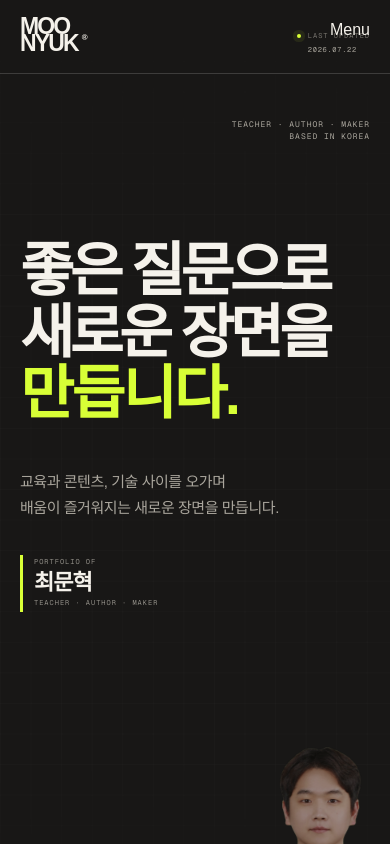
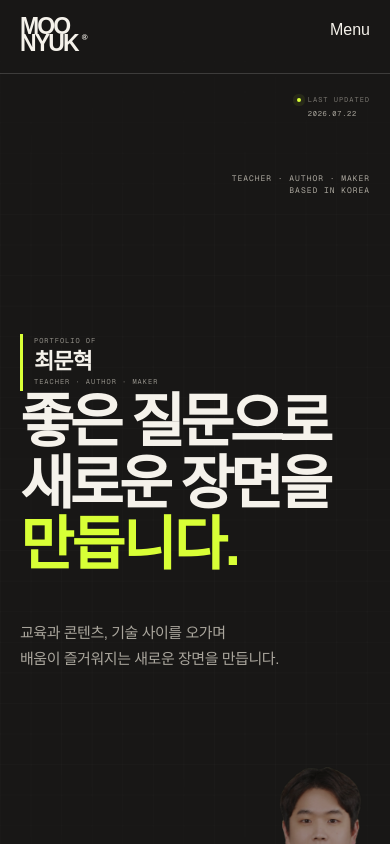
Before and after one commit to treism1234/moonyuk-portfolio, a Next.js app: page / in a window 390 px wide. Shown: the top 844 px of the page. Built offline with nearby package versions, Linux system fonts and the light colour scheme.

Commit message:
Stabilize mobile hero across screen widths

```diff
--- a/app/globals.css
+++ b/app/globals.css
@@ -159,14 +159,14 @@ button { font:inherit; }
 
 /* Collision-free mobile hero: metadata, statement, and portrait occupy separate bands. */
 @media(max-width:760px){
-  .hero{display:block;min-height:940px;padding:240px 20px 60px}
-  .updated-stamp{top:32px;right:20px;font-size:7px;gap:7px}
-  .eyebrow{top:118px;right:20px;text-align:right;font-size:8px;line-height:1.55}
-  .hero-title{position:relative;z-index:3;max-width:100%;font-size:15vw;line-height:1}
+  .hero{display:block;min-height:960px;padding:280px 20px 60px}
+  .updated-stamp{top:96px;right:20px;font-size:7px;gap:7px}
+  .eyebrow{top:172px;right:20px;text-align:right;font-size:8px;line-height:1.55}
+  .hero-title{position:relative;z-index:3;max-width:100%;font-size:clamp(48px,15vw,68px);line-height:1}
   .hero-copy{position:relative;z-index:4;max-width:100%;margin:44px 0 0;font-size:15px;line-height:1.75}
-  .identity-card{left:20px;right:auto;top:555px;bottom:auto;gap:4px;padding-left:11px}
+  .identity-card{position:relative;left:auto;right:auto;top:auto;bottom:auto;width:max-content;margin-top:54px;gap:4px;padding-left:11px}
   .identity-card strong{font-size:22px}
   .identity-card span,.identity-card small{font-size:7px;white-space:nowrap}
-  .hero-person{width:72vw;height:34%;right:-18vw;bottom:-2%;opacity:.58}
+  .hero-person{width:72vw;height:30%;right:-18vw;bottom:-2%;opacity:.58}
   .scroll-cue{left:20px;bottom:34px}
 }
```
